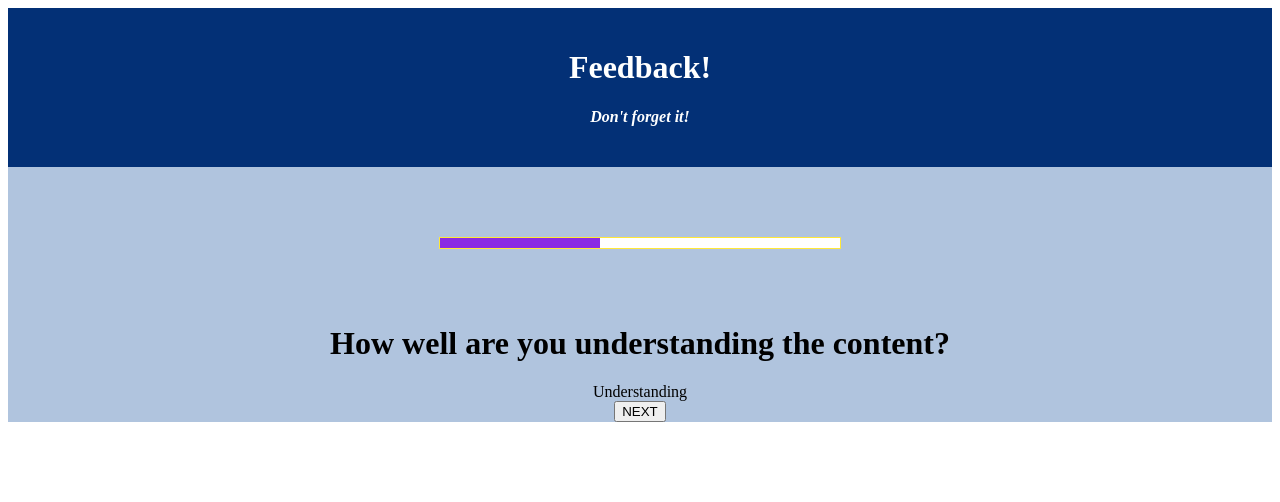
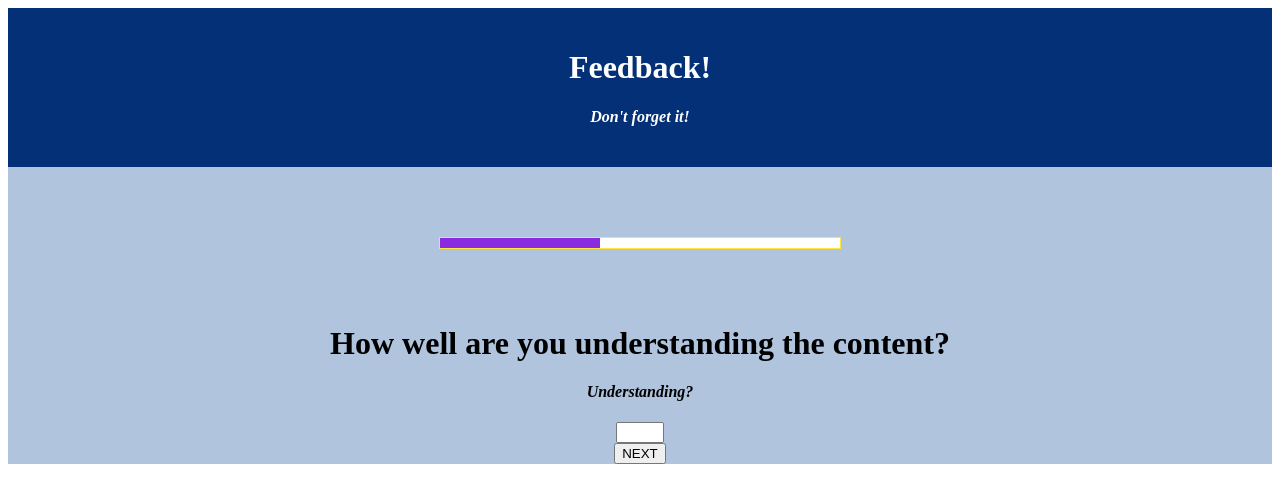
Before and after one commit to cknowlden/weekend-redux-feedback-loop, a React (Vite) app: page /#/ in a window 1280 px wide. Both pictures are taken after a click on the button "NEXT". Shown: the top 502 px of the page. Built offline with nearby package versions, Linux system fonts and the light colour scheme.

Commit message:
added input field for understanding

```diff
--- a/src/components/Feeling/Feeling.jsx
+++ b/src/components/Feeling/Feeling.jsx
@@ -1,7 +1,7 @@
 import React, { useState } from 'react';
 
 function Feeling() {
-  const [score, setScore] = useState('');
+  const [scoreFeeling, setScoreFeeling] = useState('');
   return (
     <div data-testid="input">
       <h4>Feeling?</h4>
@@ -9,10 +9,9 @@ function Feeling() {
         type="number"
         min={0}
         max={5}
-        value={score}
-        // placeholder="enter your score"
+        value={scoreFeeling}
         onChange={(event) =>
-          setScore((v) =>
+          setScoreFeeling((v) =>
             event.target.validity.valid ? event.target.value : v
           )
         }
--- a/src/components/Review/Review.jsx
+++ b/src/components/Review/Review.jsx
@@ -18,7 +18,7 @@ function Review() {
       },
     });
     axios
-      .post('/api/books', { title, author })
+      .post('/api/feedback/submit', { title, author })
       .then((response) => {
         alert('feedback submitted!');
       })
--- a/src/components/Understanding/Understanding.jsx
+++ b/src/components/Understanding/Understanding.jsx
@@ -1,7 +1,23 @@
-import React from 'react';
+import React, { useState } from 'react';
 
 function Understanding() {
-  return <div>Understanding</div>;
+  const [scoreUnderstanding, setScoreUnderstanding] = useState('');
+  return (
+    <div data-testid="input">
+      <h4>Understanding?</h4>
+      <input
+        type="number"
+        min={0}
+        max={5}
+        value={scoreUnderstanding}
+        onChange={(event) =>
+          setScoreUnderstanding((v) =>
+            event.target.validity.valid ? event.target.value : v
+          )
+        }
+      />
+    </div>
+  );
 }
 
 export default Understanding;
--- a/src/index.jsx
+++ b/src/index.jsx
@@ -12,9 +12,7 @@ function addFeedback(
   action
 ) {
   if (action.type === 'FEEDBACK_LIST_ADD') {
-    // const id = state.length;
     const newFeedback = {
-      // id,
       ...action.payload,
     };
 
```
